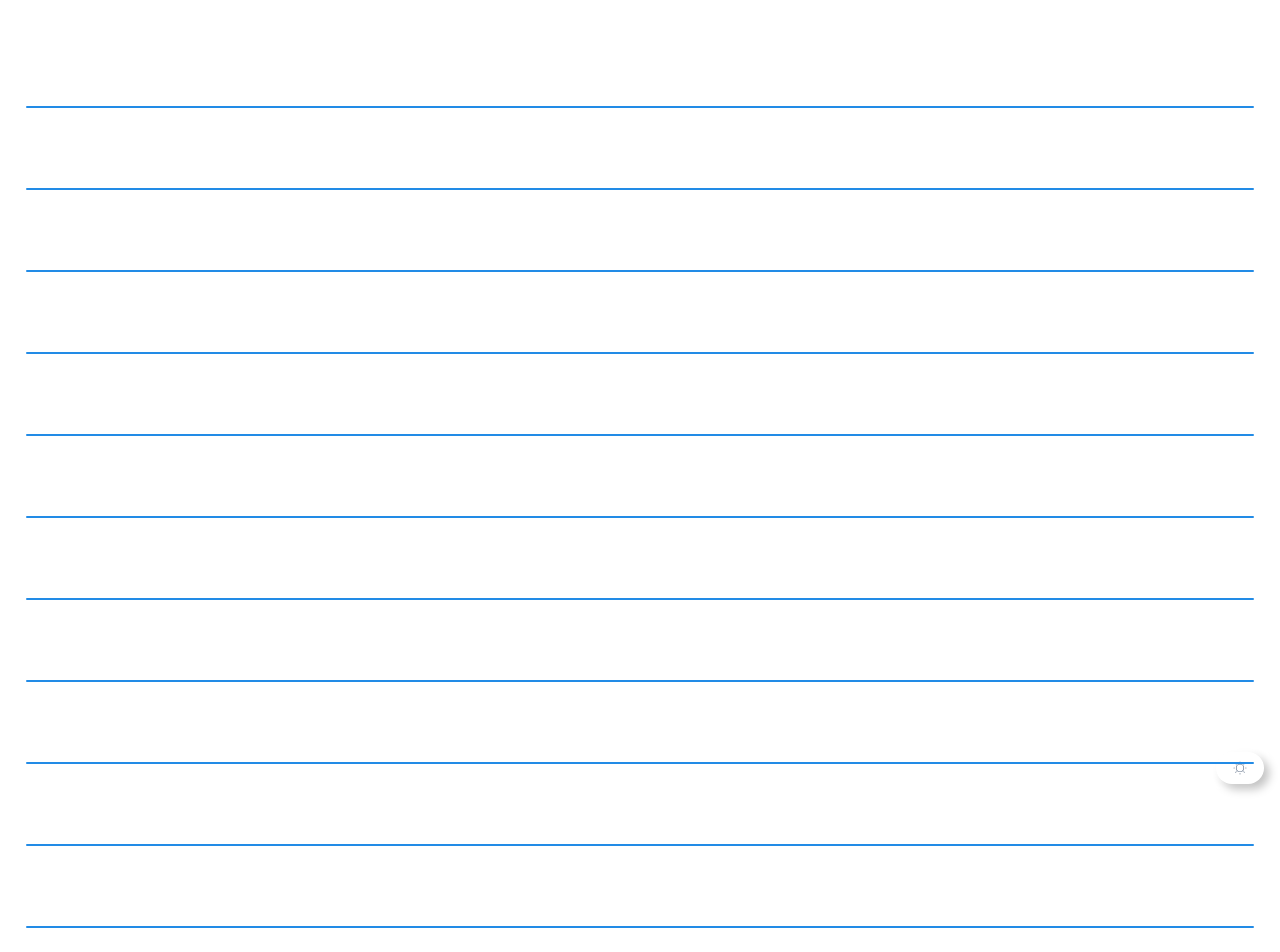
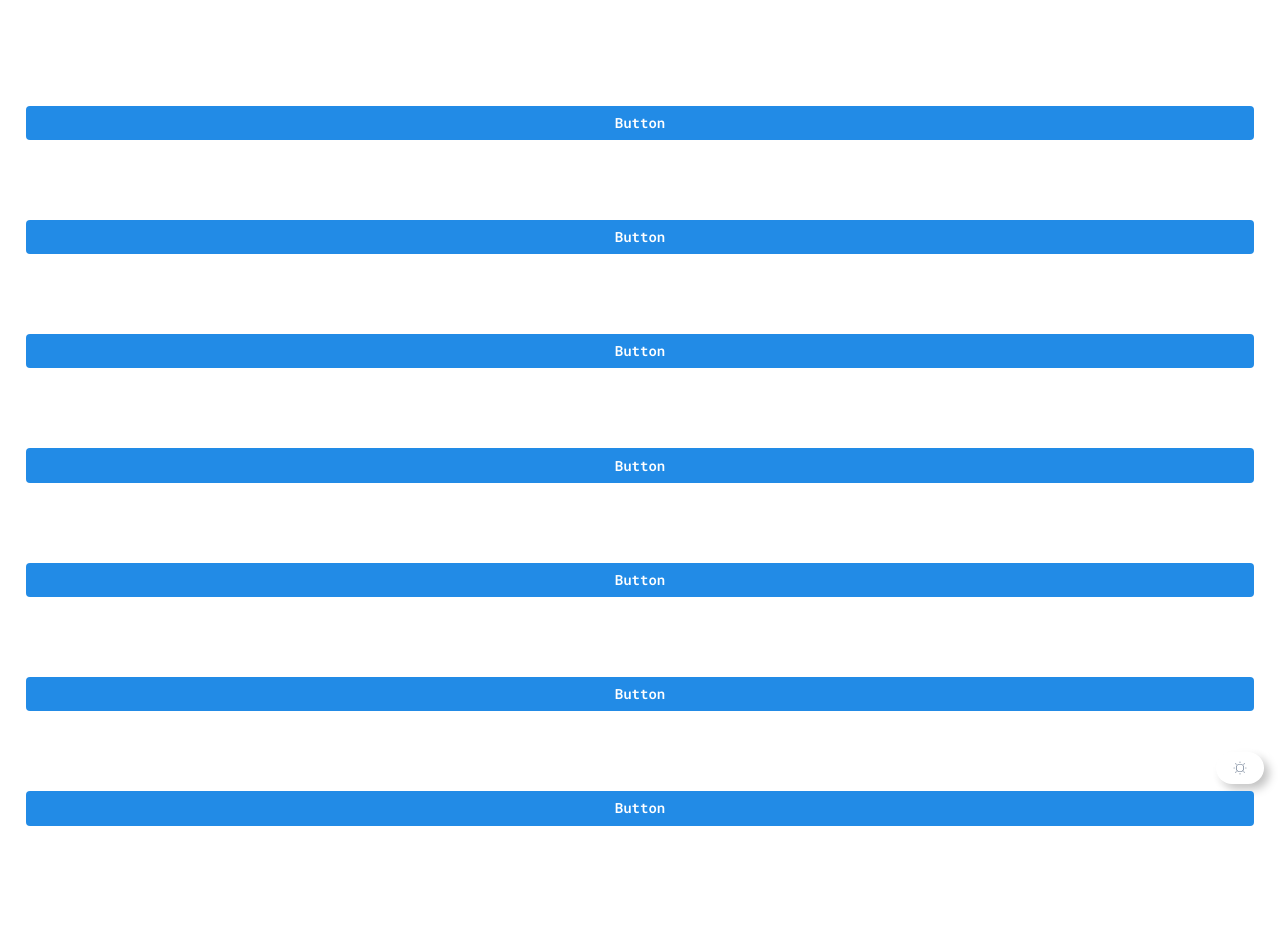
Before and after one commit to jolenetan1234/about-me, a Next.js app: page / in a window 1280 px wide. Shown: the top 952 px of the page. After the commit the page ends 826 px from the top, so only its background shows below. Built offline with nearby package versions, Linux system fonts and the light colour scheme.

Commit message:
make navbar scrollable

```diff
--- a/src/app/layout.tsx
+++ b/src/app/layout.tsx
@@ -1,3 +1,5 @@
+"use client";
+
 import type { Metadata } from "next";
 import { Roboto_Mono } from "next/font/google";
 import "@mantine/core/styles.css";
@@ -15,10 +17,10 @@ const robotoMono = Roboto_Mono({
   subsets: ["latin"],
 });
 
-export const metadata: Metadata = {
-  title: "Create Next App",
-  description: "Generated by create next app",
-};
+// export const metadata: Metadata = {
+//   title: "Create Next App",
+//   description: "Generated by create next app",
+// };
 
 export default function RootLayout({
   children,
--- a/src/app/page.tsx
+++ b/src/app/page.tsx
@@ -4,6 +4,14 @@ import Image from "next/image";
 export default function Home() {
   return (
     <div className="h-full mx-[2%] my-[2%] flex flex-col space-y-20">
+      <Button variant="filled">Button</Button>
+      <Button variant="filled">Button</Button>
+      <Button variant="filled">Button</Button>
+      <Button variant="filled">Button</Button>
+      <Button variant="filled">Button</Button>
+      <Button variant="filled">Button</Button>
+      <Button variant="filled">Button</Button>
+      {/* <Button variant="filled">Button</Button>
       <Button variant="filled">Button</Button>
       <Button variant="filled">Button</Button>
       <Button variant="filled">Button</Button>
@@ -23,7 +31,7 @@ export default function Home() {
       <Button variant="filled">Button</Button>
       <Button variant="filled">Button</Button>
       <Button variant="filled">Button</Button>
-      <Button variant="filled">Button</Button>
+      <Button variant="filled">Button</Button> */}
       {/* <Grid>
         <Grid.Col span={4} style={{ backgroundColor: "red" }}>
           1
--- a/src/components/NavBar.tsx
+++ b/src/components/NavBar.tsx
@@ -31,7 +31,7 @@ const NavBar = () => {
   const [showNavbar, setShowNavbar] = useState(true);
 
   useEffect(() => {
-    console.log("HIII");
+    // Handle scrolling and hide navbar accordingly
     const handleScroll = () => {
       const currScrollPos = window.scrollY;
 
@@ -46,20 +46,31 @@ const NavBar = () => {
 
     window.addEventListener("scroll", handleScroll);
 
+    // Prevent navbar from scrolling up when `isOpen`
+    // if (isOpen) {
+    //   document.body.style.overflow = "hidden"; // Disable scrolling
+    // } else {
+    //   document.body.style.overflow = ""; // Enable scrolling
+    // }
+
     // Cleanup on unmount
     return () => {
-      window.removeEventListener("scroll", handleScroll);
+      window.removeEventListener("scroll", handleScroll); // Stop listening to scroll events
+      // document.body.style.overflow = ""; // Enable scrolling
     };
   }, [prevScrollPos]);
 
   const toggleOpen = () => {
     setIsOpen((prev) => !prev);
   };
+
   return (
     // sticky navbar
     <nav
-      className={`h-[8%] md:h-[10%] w-full bg-[var(--navbar-bg)] fixed transition-all duration-300
+      style={{}}
+      className={`h-[8%] md:h-[10%] w-full bg-[var(--navbar-bg)] transition-all duration-300 z-20
       ${showNavbar ? "top-0" : "-top-20"}
+      ${isOpen ? "fixed top-0" : "absolute"}
     `}
     >
       {/* <div className="h-full w-full"> */}
```
Also changed, not shown: src/features/about/about-components.tsx (added), src/features/theme/theme-components.ts (added), src/features/theme/theme-hooks.tsx (added).
